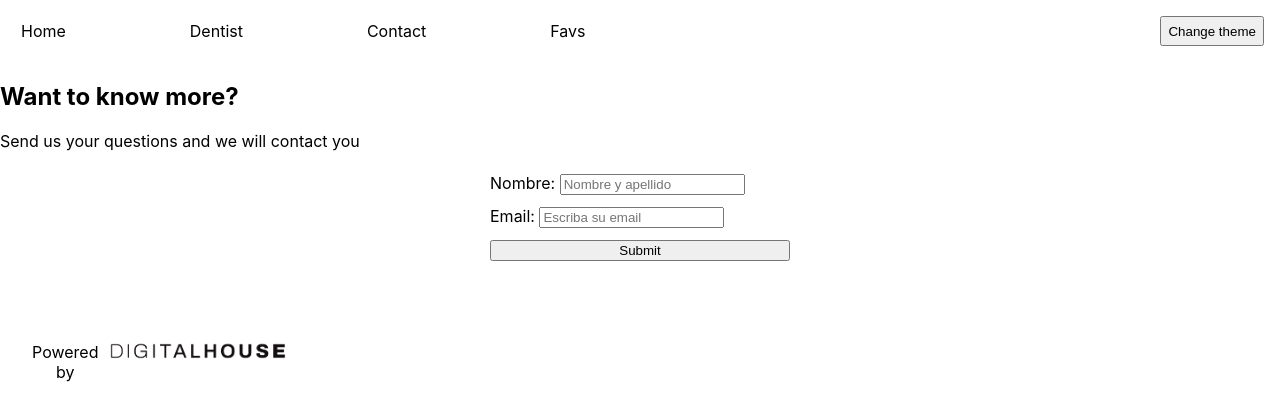
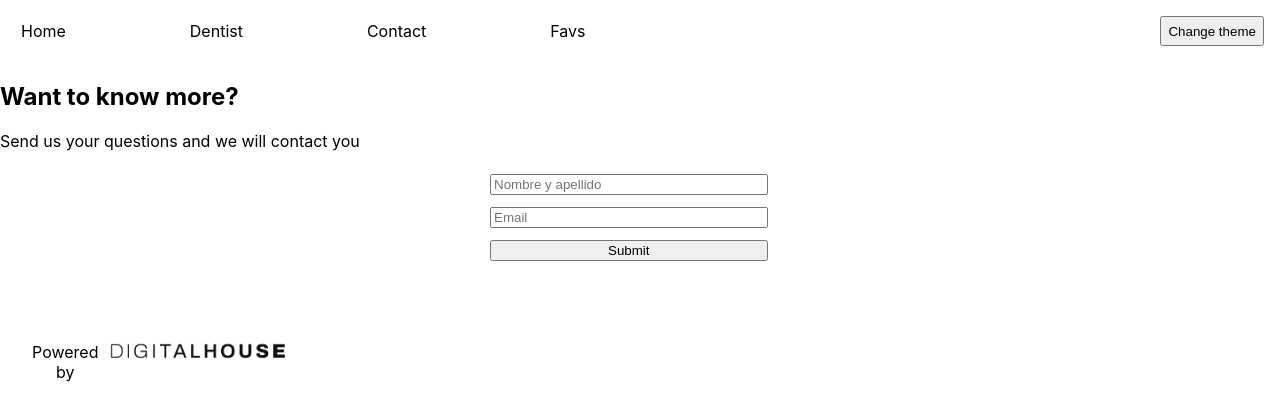
Before and after one commit to eayala199/FinalFrontEnd3_AbrilyEstanislao, a React (Create React App) app: page /contacto in a window 1280 px wide. Shown: the top 420 px of the page. Built offline with nearby package versions, Linux system fonts and the light colour scheme.

Commit message:
se agrego el home con sus dentistas

```diff
--- a/src/Components/Card.jsx
+++ b/src/Components/Card.jsx
@@ -3,12 +3,20 @@ import React from "react"
 const Card = ({ name, username, id }) => {
 
   const addFav = () => {
+    const favorites = JSON.parse(localStorage.getItem("favorites")) || [];
+    favorites.push({name, username, id})
+    localStorage.setItem("favorites", JSON.stringify(favorites))
     // Aqui iria la logica para agregar la Card en el localStorage
   }
 
   return (
     <div className="card">
-      {/* En cada card deberan mostrar en name - username y el id */}
+      <img src="/images/doctor.jpg" alt="foto-dentista" className="imagen-card"/>
+      <div>
+        <h3>{name}</h3>
+        <h4>{username}</h4>
+        <h5>{id}</h5>
+      </div>
 
       {/* No debes olvidar que la Card a su vez servira como Link hacia la pagina de detalle */}
 
--- /dev/null
+++ b/src/Components/Error.jsx
@@ -0,0 +1,7 @@
+import React from "react";
+
+const Error = ({ message }) => {
+    return <p className="error-message">{message}</p>;
+};
+
+export default Error;
--- a/src/Components/Form.jsx
+++ b/src/Components/Form.jsx
@@ -1,18 +1,18 @@
-import React from "react";
-import { useState } from "react";
-
+import React, { useState } from "react";
+import Error from "./Error";
 
 const Form = () => {
-  const [nombre,setNombre] = useState("");
-  const [email,setEmail] = useState("");
-  //Aqui deberan implementar el form completo con sus validaciones
+  const [nombre, setNombre] = useState("");
+  const [email, setEmail] = useState("");
+  const [errorMessage, setErrorMessage] = useState("");
+
   const handlerEnviar = (event) => {
     event.preventDefault();
 
     if (nombre.trim().length < 5 || email.length < 6 || !validateEmail(email)) {
-      alert("Por favor verifique su información nuevamente");
+      setErrorMessage("Por favor verifique su información nuevamente");
     } else {
-      alert(`Gracias ${nombre}, te contactaremos cuando antes vía mail`);
+      setErrorMessage(`Gracias ${nombre}, te contactaremos lo antes posible vía email`);
     }
   };
 
@@ -25,27 +25,28 @@ const Form = () => {
     <div>
       <form onSubmit={handlerEnviar}>
         <div>
-          <label htmlFor="name">Nombre: </label>
           <input
             id="name"
             type="text"
             placeholder="Nombre y apellido"
             value={nombre}
             onChange={(e) => setNombre(e.target.value)}
+            className="input-field"
           />
         </div>
         <div>
-          <label htmlFor="email">Email: </label>
           <input
             id="email"
             type="text"
-            placeholder="Escriba su email"
+            placeholder="Email"
             value={email}
             onChange={(e) => setEmail(e.target.value)}
+            className="input-field"
           />
         </div>
         <input className="boton" type="submit" />
       </form>
+      {errorMessage ? <Error message={errorMessage}/> : null }
     </div>
   );
 };
--- a/src/Components/ThemeContextProvider.jsx
+++ b/src/Components/ThemeContextProvider.jsx
@@ -11,7 +11,9 @@ const ThemeContextProvider = ({ children }) => {
 
     return (
         <ThemeContext.Provider value={{ theme, toggleTheme }}>
-            {children}
+            <div className={`theme-container ${theme}`}>
+                {children}
+            </div>
         </ThemeContext.Provider>
     )
 }
--- a/src/Routes/Home.jsx
+++ b/src/Routes/Home.jsx
@@ -1,17 +1,33 @@
-import React from 'react'
+import React, { useEffect, useState } from 'react'
+import { Link } from "react-router-dom"
 import Card from "../Components/Card"
 
 //Este componente debera ser estilado como "dark" o "light" dependiendo del theme del Context
 
 const Home = () => {
+  const [dentist, setDentist] = useState([]);
+
+  const getDentist = async() => {
+    const res = await fetch('https://jsonplaceholder.typicode.com/users');
+    const data = await res.json()
+    setDentist(data)
+
+  }
+
+useEffect(() => {
+  getDentist()
+})
+
   return (
     <main className="" >
       <h1>Home</h1>
       <div className='card-grid'>
-        {/* Aqui deberias renderizar las cards */}
+        {dentist.length ? dentist.map(d => (<Link to ={`/dentist/${d.id}`} key={d.id}>
+          <Card name={d.name} username={d.username} id={d.id}/>
+        </Link>))
+        : null}
       </div>
     </main>
   )
-}
-
+  }
 export default Home
--- a/src/index.css
+++ b/src/index.css
@@ -127,3 +127,29 @@ tr:nth-child(even) {
 .foto{
   margin-right: 1030px;
 }
+.theme-container.light {
+  background-color: #fff;
+  color: #000;
+}
+
+.theme-container.dark {
+  background-color: darkgrey;
+  color: #fff;
+}
+
+.input-field{
+  width: 90%;
+}
+
+.boton {
+  width: 92.5%;
+}
+
+.error-message{
+  color: red;
+}
+
+.imagen-card{
+  height: 100px;
+  width: 80px;
+}
```
